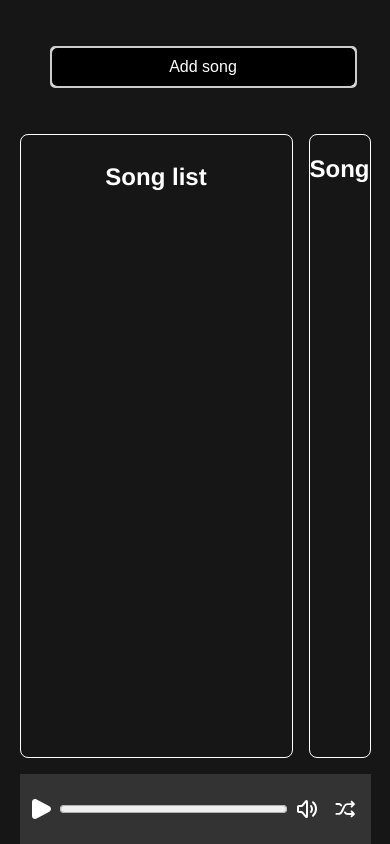
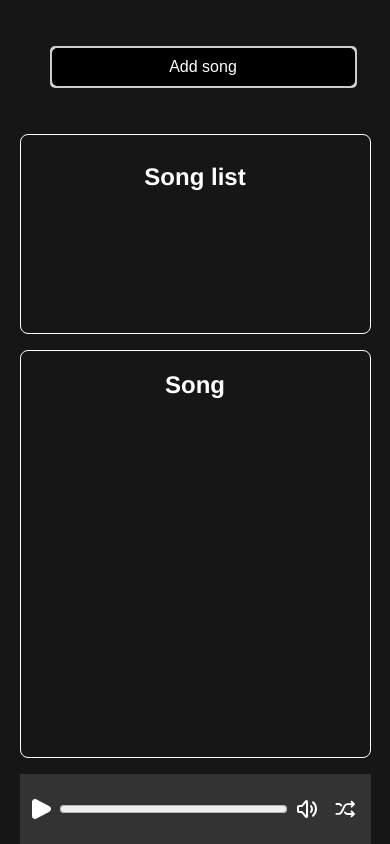
Before and after one commit to NeusRomanP/music-player, a Vue app: page / in a window 390 px wide. Built offline with nearby package versions, Linux system fonts and the light colour scheme.

Commit message:
make main container responsive

```diff
--- a/src/views/HomeView.vue
+++ b/src/views/HomeView.vue
@@ -376,6 +376,22 @@ nav ul li {
   cursor: pointer;
 }
 
+@media (max-width: 600px) {
+  .main-container {
+    display: grid;
+    grid-template-columns: 1fr;
+    grid-template-rows: 200px auto;
+  }
+
+  .main-container .aside {
+    width: 100%;
+  }
+
+  .song-container .song-name {
+    width: 100px;
+  }
+}
+
 /* ScrollBar */
 ::-webkit-scrollbar {
   width: 12px;
```
